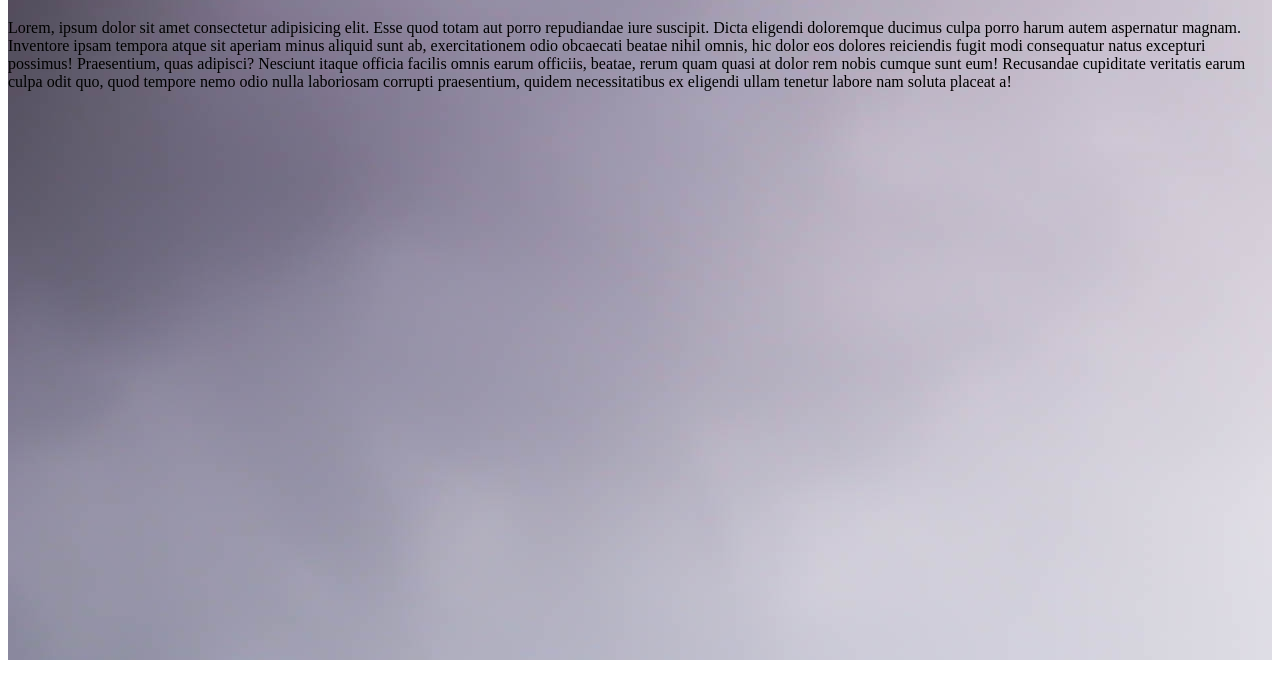
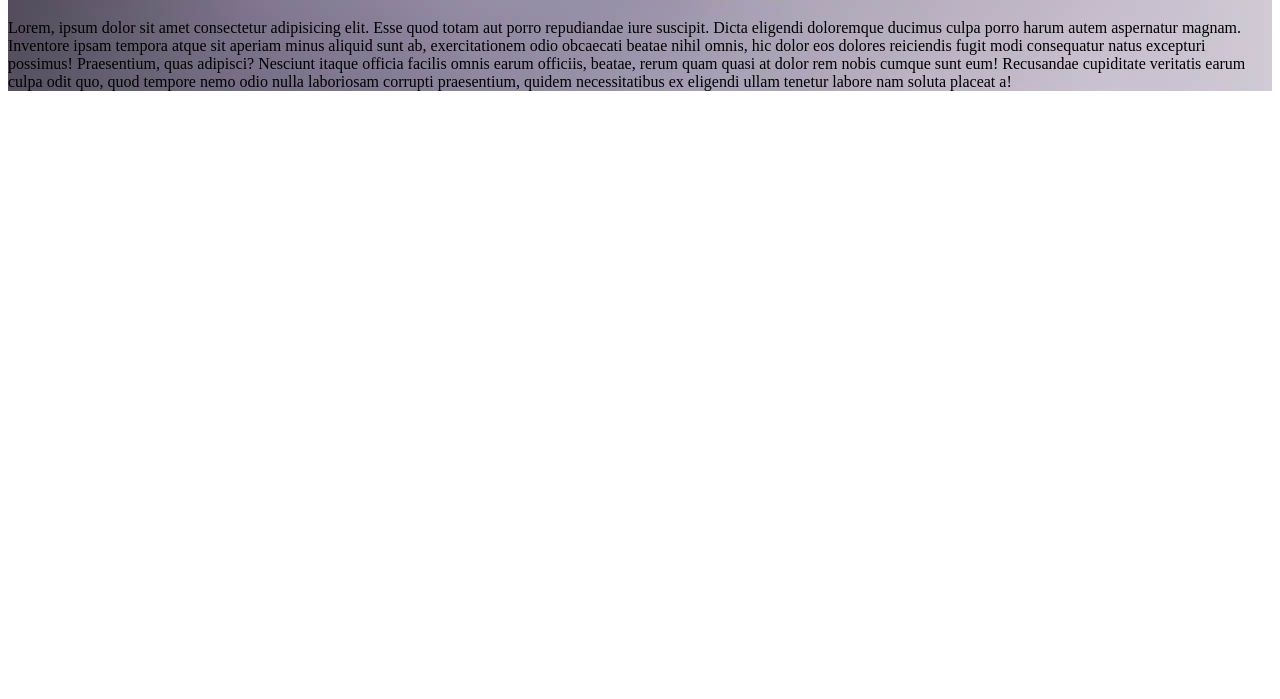
Before and after one commit to iammbs-info-bd/new-repository, a plain HTML site: page index.html in a window 1280 px wide. Shown: the part 61-760 px from the top of the page. Drawn offline with Linux system fonts and the light colour scheme.

Commit message:
added style

```diff
--- a/style/style.css
+++ b/style/style.css
@@ -1,4 +1,4 @@
 .car{
     background-image: url('../images/car.jpg');
-    height: 700px;
+    height: 50%;
 }
```
